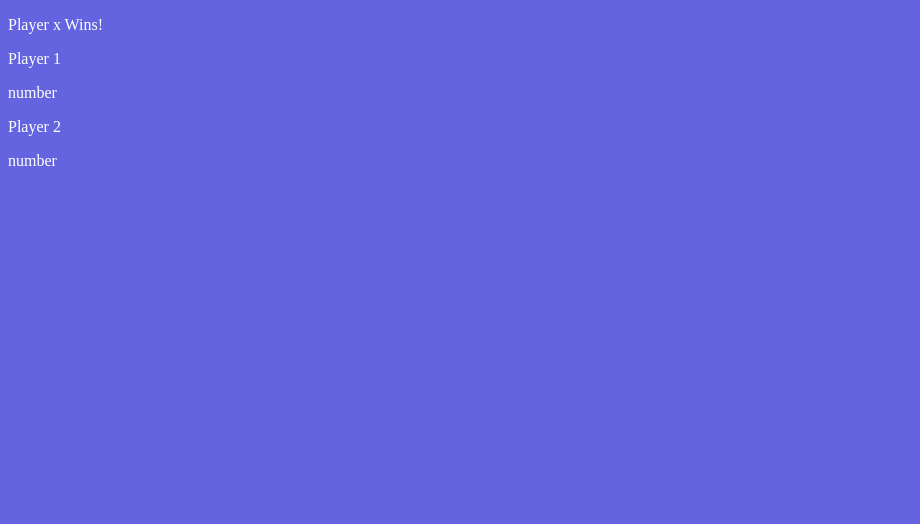
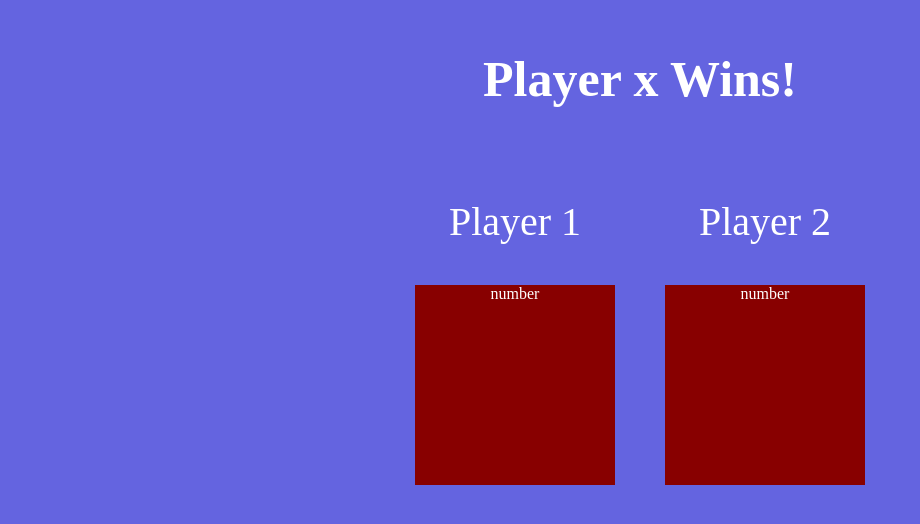
Before and after one commit to HassanZeinAlDeen/dice_challenge, a plain HTML site: page index.html in a window 1280 px wide. Shown: the whole page, without its empty margins (0-920 px from the left). Drawn offline with Linux system fonts and the light colour scheme.

Commit message:
adding css content

```diff
--- a/dices.css
+++ b/dices.css
@@ -1,4 +1,25 @@
 body{
   background-color: rgb(100, 100, 224);
   color: white;
+  text-align: center;
 }
+.game_title{
+  font-size: 50px;
+  font-weight: bold;
+}
+.container{
+  display: flex;
+  flex-direction: row;
+  gap: 50px;
+  align-items: center;
+  align-items: center;
+  justify-content: center;
+}
+.dice_1,.dice_2{
+  background-color: rgb(136, 0, 0);
+  width: 200px;
+  height: 200px;
+}
+.player_1 > p ,.player_2 > p {
+  font-size: 40px;
+}
--- a/index.html
+++ b/index.html
@@ -15,11 +15,11 @@
   <div class="container">
     <div class="player_1">
       <p>Player 1</p>
-      <div class="dice_1">number</div>
+      <div class="dice_1"><p class="n_1">number</p></div>
     </div>
     <div class="player_2">
       <p>Player 2</p>
-      <div class="dice_2">number</div>
+      <div class="dice_2"><p class="n_2">number</p></div>
     </div>
   </div>
 </body>
```
